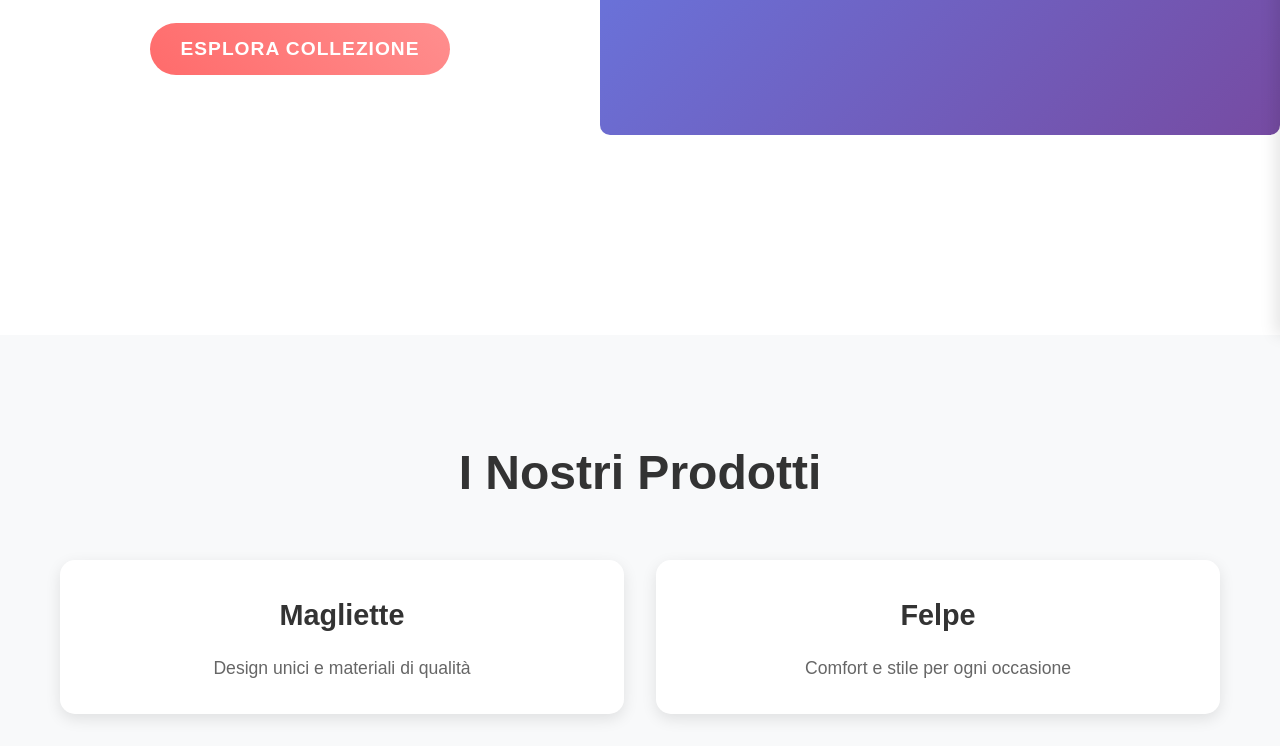
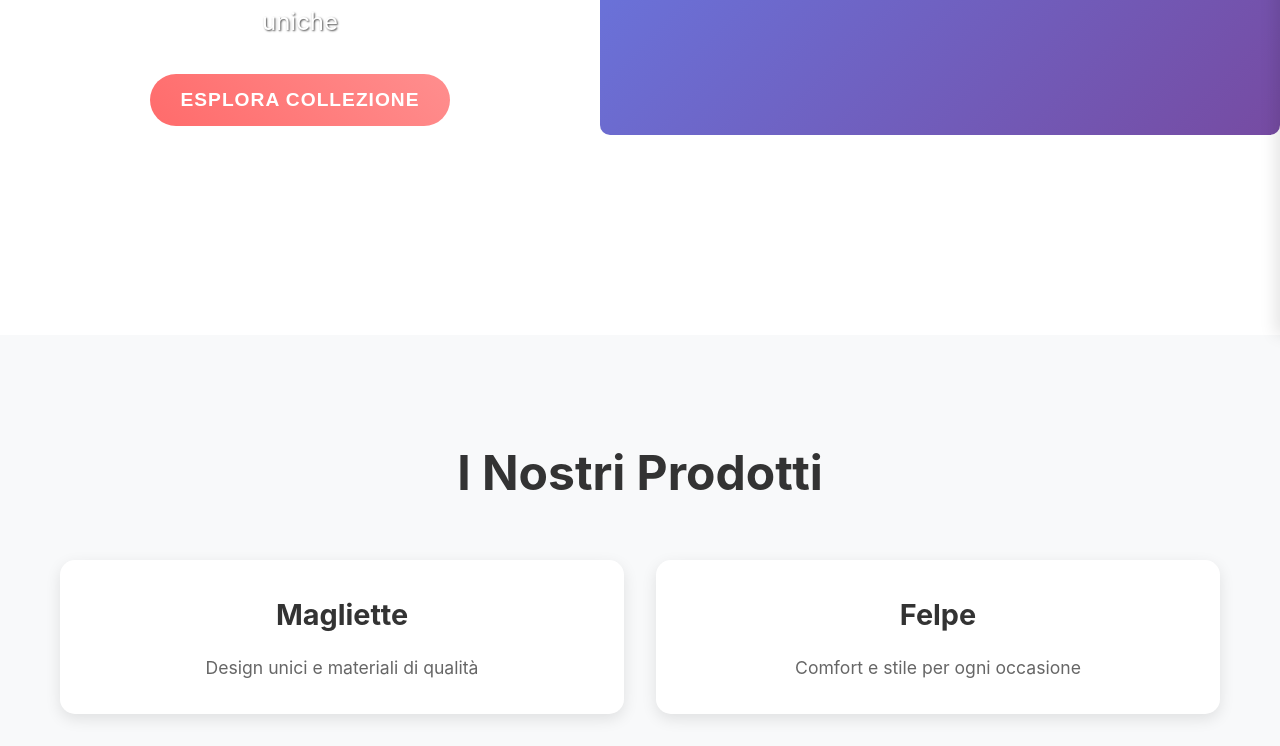
Before and after one commit to xtruel/l457.com, a plain HTML site: page index.html in a window 1280 px wide. Shown: the part 465-1211 px from the top of the page. Drawn offline with Linux system fonts and the light colour scheme.

Commit message:
Improve font stack with system fonts for better cross-platform compatibility

```diff
--- a/styles.css
+++ b/styles.css
@@ -6,7 +6,7 @@
 }
 
 body {
-    font-family: 'Arial', sans-serif;
+    font-family: -apple-system, BlinkMacSystemFont, 'Segoe UI', Roboto, Oxygen, Ubuntu, Cantarell, sans-serif;
     line-height: 1.6;
     color: #333;
     overflow-x: hidden;
```
